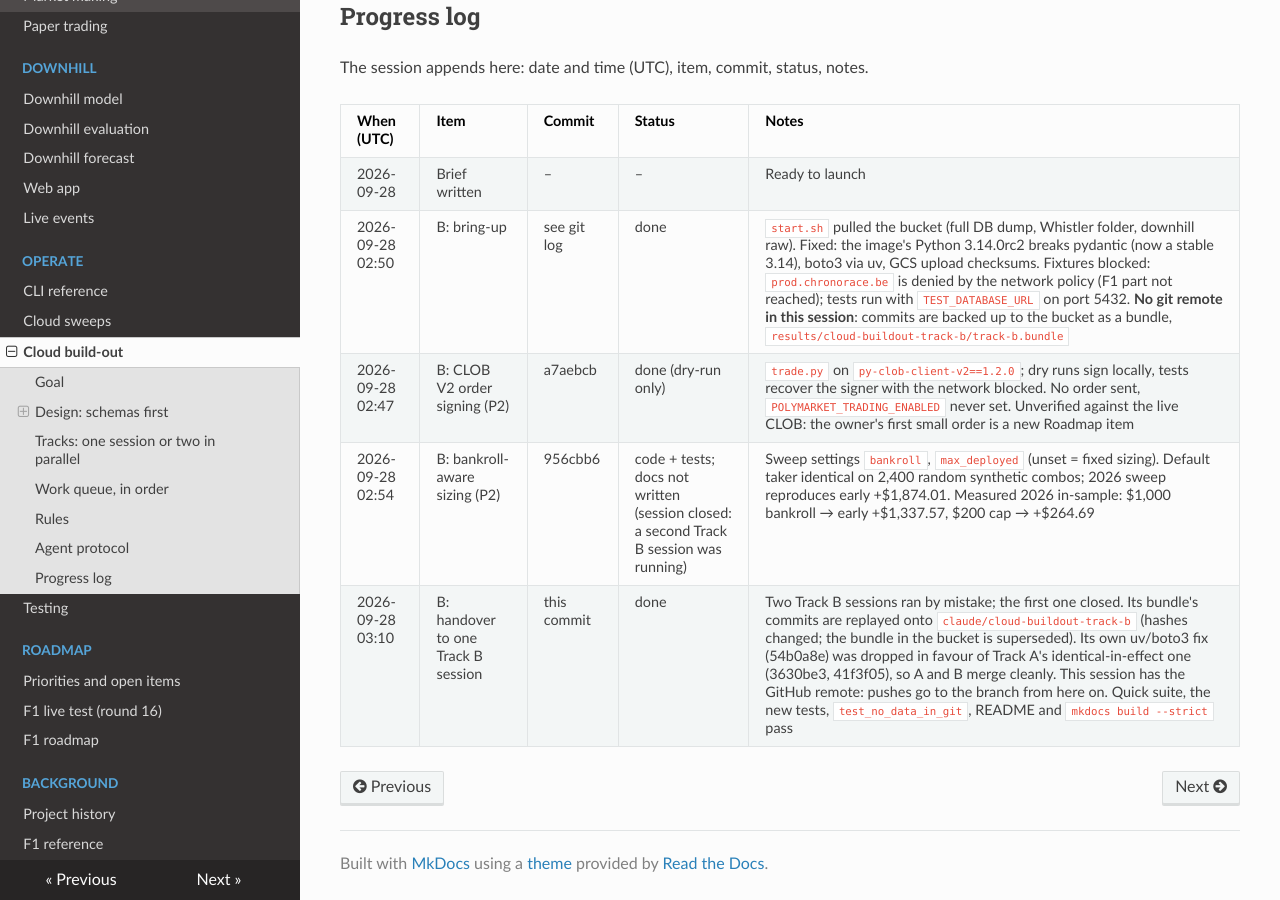
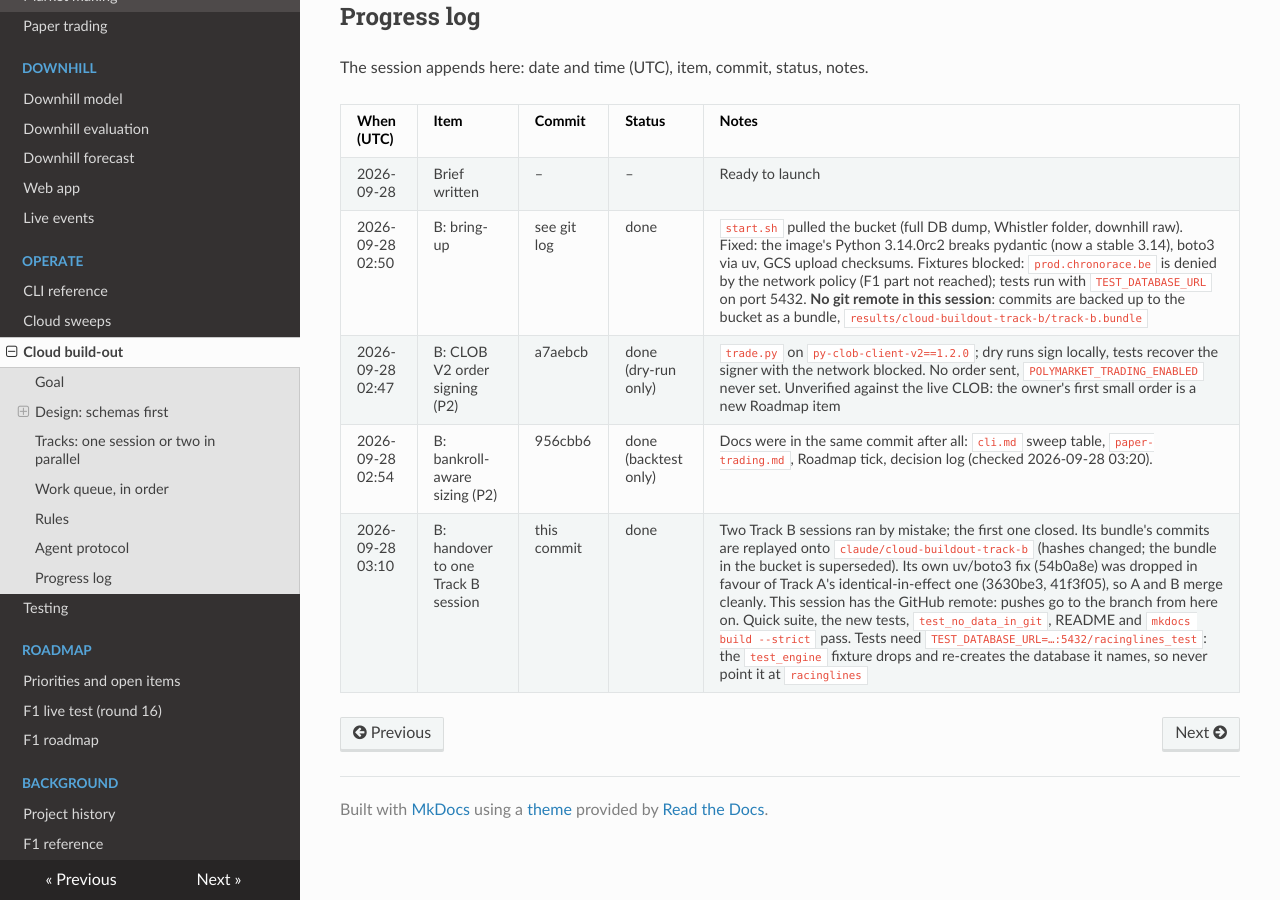
Before and after one commit to lalligagger/racinglines-public, an MkDocs documentation site: the page built from docs/cloud-buildout.md, in a window 1280 px wide and 900 px high, scrolled down 5721 px. Built offline with MkDocs 1.6.1, drawn with Linux system fonts in a browser that asks for light colours; nearby versions of some CDN libraries.

Commit message:
B: progress log: sizing docs were done in ddd0878; test database note
Co-Authored-By: Claude Opus 5.5 <noreply@anthropic.com>
Claude-Session: https://claude.ai/code/session_011SoPfyEzhsXLAA4Zw5VG3i

```diff
--- a/docs/cloud-buildout.md
+++ b/docs/cloud-buildout.md
@@ -251,5 +251,5 @@ The session appends here: date and time (UTC), item, commit, status, notes.
 | 2026-09-28 | Brief written | – | – | Ready to launch |
 | 2026-09-28 02:50 | B: bring-up | see git log | done | `start.sh` pulled the bucket (full DB dump, Whistler folder, downhill raw). Fixed: the image's Python 3.14.0rc2 breaks pydantic (now a stable 3.14), boto3 via uv, GCS upload checksums. Fixtures blocked: `prod.chronorace.be` is denied by the network policy (F1 part not reached); tests run with `TEST_DATABASE_URL` on port 5432. **No git remote in this session**: commits are backed up to the bucket as a bundle, `results/cloud-buildout-track-b/track-b.bundle` |
 | 2026-09-28 02:47 | B: CLOB V2 order signing (P2) | a7aebcb | done (dry-run only) | `trade.py` on `py-clob-client-v2==1.2.0`; dry runs sign locally, tests recover the signer with the network blocked. No order sent, `POLYMARKET_TRADING_ENABLED` never set. Unverified against the live CLOB: the owner's first small order is a new Roadmap item |
-| 2026-09-28 02:54 | B: bankroll-aware sizing (P2) | 956cbb6 | code + tests; docs not written (session closed: a second Track B session was running) | Sweep settings `bankroll`, `max_deployed` (unset = fixed sizing). Default taker identical on 2,400 random synthetic combos; 2026 sweep reproduces early +$1,874.01. Measured 2026 in-sample: $1,000 bankroll → early +$1,337.57, $200 cap → +$264.69 |
-| 2026-09-28 03:10 | B: handover to one Track B session | this commit | done | Two Track B sessions ran by mistake; the first one closed. Its bundle's commits are replayed onto `claude/cloud-buildout-track-b` (hashes changed; the bundle in the bucket is superseded). Its own uv/boto3 fix (54b0a8e) was dropped in favour of Track A's identical-in-effect one (3630be3, 41f3f05), so A and B merge cleanly. This session has the GitHub remote: pushes go to the branch from here on. Quick suite, the new tests, `test_no_data_in_git`, README and `mkdocs build --strict` pass |
+| 2026-09-28 02:54 | B: bankroll-aware sizing (P2) | 956cbb6 | done (backtest only) | Docs were in the same commit after all: `cli.md` sweep table, `paper-trading.md`, Roadmap tick, decision log (checked 2026-09-28 03:20). | Sweep settings `bankroll`, `max_deployed` (unset = fixed sizing). Default taker identical on 2,400 random synthetic combos; 2026 sweep reproduces early +$1,874.01. Measured 2026 in-sample: $1,000 bankroll → early +$1,337.57, $200 cap → +$264.69 |
+| 2026-09-28 03:10 | B: handover to one Track B session | this commit | done | Two Track B sessions ran by mistake; the first one closed. Its bundle's commits are replayed onto `claude/cloud-buildout-track-b` (hashes changed; the bundle in the bucket is superseded). Its own uv/boto3 fix (54b0a8e) was dropped in favour of Track A's identical-in-effect one (3630be3, 41f3f05), so A and B merge cleanly. This session has the GitHub remote: pushes go to the branch from here on. Quick suite, the new tests, `test_no_data_in_git`, README and `mkdocs build --strict` pass. Tests need `TEST_DATABASE_URL=…:5432/racinglines_test`: the `test_engine` fixture drops and re-creates the database it names, so never point it at `racinglines` |
```
